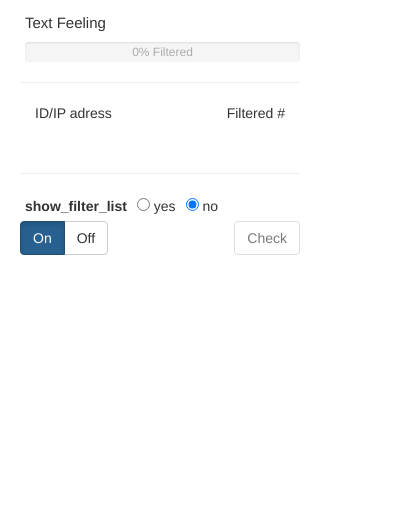
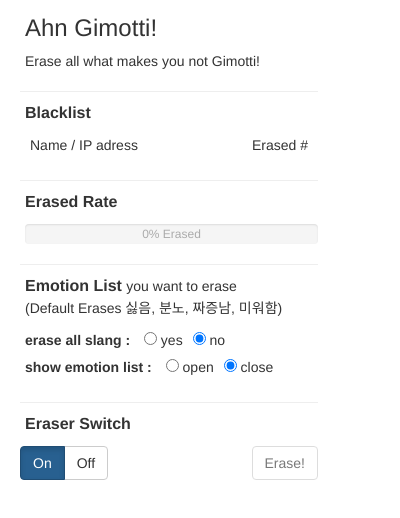
Before and after one commit to thimtkfkd05/409txtfeeling, a browser extension: page chrome_extension/views/popup.html in a window 400 px wide. Drawn offline with Linux system fonts and the light colour scheme.

Commit message:
modified lots of ui

```diff
--- a/chrome_extension/public/css/style.css
+++ b/chrome_extension/public/css/style.css
@@ -3,13 +3,28 @@ body {
     padding: 10px;
     white-space: nowrap;
     overflow: auto;
-    width: 300px;
+    width: 318px;
 }
 
-h1 {
-    font-size: 15px;
+h3 {
     margin-top: 0;
     margin-left: 5px;
+}
+.sub_sub_title {
+    margin-left: 5px;
+}
+
+.sub_title {
+    font-size: 16px;
+    font-weight: bold;
+    padding-left: 5px;
+    padding-bottom: 10px;
+    margin-top: -10px;
+}
+
+.small_sub_title {
+    font-size: 14px;
+    font-weight: normal;
 }
 
 #user {
@@ -32,11 +47,17 @@ h1 {
     display: block;
 }
 
-#blacklist {
-    padding-bottom: 30px;
-}
 #blacklist .blist_row td + td {
     text-align: center;
+}
+#blacklist .blist_table {
+    margin: 0 auto;
+}
+#blacklist .blist_table td {
+    padding: 0 10px;
+}
+#blacklist .blist_table .blist_header td {
+    padding-bottom: 5px;
 }
 
 #emotion_check {
@@ -47,6 +68,10 @@ h1 {
     outline: none;
 }
 
+.default_list {
+    margin-top: -10px;
+    padding: 0 5px 10px;
+}
 #filter_list_div{
     width: 380px;
 }
--- a/chrome_extension/views/popup.html
+++ b/chrome_extension/views/popup.html
@@ -1,37 +1,54 @@
 <!doctype html>
 <html>
     <head>
-    <title>Text Feeling</title>
+        <title>Ahn Gimotti!</title>
         <meta charset="UTF-8">
         <link rel="stylesheet" type="text/css" href="../public/libs/bootstrap/css/bootstrap.min.css">
         <link rel="stylesheet" type="text/css" href="../public/css/style.css">
     </head>
 
     <body>
-    <h1>Text Feeling</h1>
-    <div id="result" class="progress">
-        <div class="progress-bar progress-bar-striped" role="progressbar" data-value="0" aria-valuemin="0" aria-valuemax="100" aria-valuenow="0">
-            <span class="progress-text"> 0% Filtered</span>
-        </div>
-    </div>
+        <h3>Ahn Gimotti!</h3>
+        <div class="sub_sub_title">Erase all what makes you not Gimotti!</div>
+
         <hr>
+
+        <div class="sub_title">Blacklist</div>
         <div id="blacklist">
             <table class="blist_table">
                 <thead>
-                <tr class="blist_header">
-                    <td class="col-xs-9"> ID/IP adress</td>
-                    <td class="col-xs-3"> Filtered #</td>
+                    <tr class="blist_header sub_sub_title">
+                        <td class="col-xs-9"> Name / IP adress</td>
+                        <td class="col-xs-3"> Erased #</td>
                     </tr>
                 </thead>
                 <tbody>
                 </tbody>
             </table>
         </div>
+
         <hr>
+
+        <div class="sub_title">Erased Rate</div>
+        <div id="result" class="progress">
+            <div class="progress-bar progress-bar-striped" role="progressbar" data-value="0" aria-valuemin="0" aria-valuemax="100" aria-valuenow="0">
+                <span class="progress-text"> 0% Erased</span>
+            </div>
+        </div>
+
+        <hr>
+
+        <div class="sub_title">Emotion List <span class="small_sub_title">you want to erase</span></div>
+        <div class="default_list">(Default Erases 싫음, 분노, 짜증남, 미워함)</div>
         <div class="input-group">
-        <span class="filter_title">show_filter_list</span>
-        <label><input type="radio" name="emotion_filter_show" value="y"> yes</input></label>
-        <label><input type="radio" name="emotion_filter_show" value="n" checked> no</input></label>
+            <span class="filter_title">erase all slang : </span>
+            <label><input type="radio" name="slang_filter" value="y"> yes</input></label>
+            <label><input type="radio" name="slang_filter" value="n" checked> no</input></label>
+        </div>
+        <div class="input-group">
+            <span class="filter_title">show emotion list : </span>
+            <label><input type="radio" name="emotion_filter_show" value="y"> open</input></label>
+            <label><input type="radio" name="emotion_filter_show" value="n" checked> close</input></label>
         </div>
         <div id="filter_list_div" style="display:none;">
             <div id="filter_list_line1">
@@ -51,13 +68,12 @@
                     <input type="checkbox" id="checkbox_hate" checked>
                     미워함
                 </label>
+            </div>
+            <div id="filter_list_line2">
                 <label>
                     <input type="checkbox" id="checkbox_chagrin">
                     억울함
                 </label>
-        </div>
-        <div id="filter_list_line2">
-
                 <label>
                     <input type="checkbox" id="checkbox_disappoint">
                     실망
@@ -70,6 +86,8 @@
                     <input type="checkbox" id="checkbox_worrying">
                     불안
                 </label>
+            </div>
+            <div id="filter_list_line3">
                 <label>
                     <input type="checkbox" id="checkbox_boring">
                     지루함
@@ -78,9 +96,16 @@
                     <input type="checkbox" id="checkbox_regret">
                     후회
                 </label>
+                <label>
+                    <input type="checkbox" id="checkbox_yearning">
+                    그리움
+                </label>
+                <label>
+                    <input type="checkbox" id="checkbox_embarrassed">
+                    창피함
+                </label>
             </div>
-        <div id="filter_list_line3">
-
+            <div id="filter_list_line4">
                 <label>
                     <input type="checkbox" id="checkbox_love">
                     사랑
@@ -97,19 +122,11 @@
                     <input type="checkbox" id="checkbox_satisfied">
                     만족
                 </label>
-            <label>
-                <input type="checkbox" id="checkbox_yearning">
-                그리움
-            </label>
             </div>
-        <div id="filter_list_line4">
+            <div id="filter_list_line5">
                 <label>
                     <input type="checkbox" id="checkbox_thankful">
                     고마움
-            </label>
-            <label>
-                <input type="checkbox" id="checkbox_touched">
-                감동
                 </label>
                 <label>
                     <input type="checkbox" id="checkbox_happy">
@@ -124,8 +141,7 @@
                     기쁨
                 </label>
             </div>
-        <div id="filter_list_line5">
-
+            <div id="filter_list_line6">
                 <label>
                     <input type="checkbox" id="checkbox_suffering">
                     괴로움
@@ -142,13 +158,8 @@
                     <input type="checkbox" id="checkbox_misery">
                     안타까움
                 </label>
-            <label>
-                <input type="checkbox" id="checkbox_embarrassed">
-                창피함
-            </label>
             </div>
-        <div id="filter_list_line6">
-
+            <div id="filter_list_line7">
                 <label>
                     <input type="checkbox" id="checkbox_sorrow">
                     슬픔
@@ -156,10 +167,6 @@
                 <label>
                     <input type="checkbox" id="checkbox_sorry">
                     미안함
-            </label>
-            <label>
-                <input type="checkbox" id="checkbox_envious">
-                부러움
                 </label>
                 <label>
                     <input type="checkbox" id="checkbox_shocked">
@@ -170,8 +177,15 @@
                     당황
                 </label>
             </div>
-        <div id="filter_list_line7">
-
+            <div id="filter_list_line8">
+                <label>
+                    <input type="checkbox" id="checkbox_touched">
+                    감동
+                </label>
+                <label>
+                    <input type="checkbox" id="checkbox_envious">
+                    부러움
+                </label>
                 <label>
                     <input type="checkbox" id="checkbox_wish">
                     바람
@@ -180,6 +194,8 @@
                     <input type="checkbox" id="checkbox_confident">
                     자신감
                 </label>
+            </div>
+            <div id="filter_list_line9">
                 <label>
                     <input type="checkbox" id="checkbox_lighthearted">
                     홀가분함
@@ -191,17 +207,19 @@
             </div>
         </div>
 
-    <table id="copy_reply" style="display: none;"></table>
-    <table id="copy_after" style="display: none;"></table>
+        <hr>
 
+        <div class="sub_title">Eraser Switch</div>
         <div id="filter_switch" class="btn-group btn-toggle">
             <button type="button" class="btn btn-primary active" value=true data-toggle="button">On</button>
             <button type="button" class="btn btn-default" value=false data-toggle="button">Off</button>
         </div>
-    <button class="btn btn-default" id="emotion_check" disabled="disabled">Check</button>
+        <button class="btn btn-default" id="emotion_check" disabled="disabled">Erase!</button>
 
+        <table id="copy_reply" style="display: none;"></table>
+        <table id="copy_after" style="display: none;"></table>
+    </body>
     <script src="../public/libs/jquery/jquery.min.js"></script>
     <script src="../public/libs/bootstrap/js/bootstrap.min.js"></script>
     <script src="../public/modules/script.js"></script>
-  </body>
 </html>
```
Also changed, not shown: chrome_extension/public/modules/script.js (+12 -5 lines), chrome_extension/manifest.json. Lines whose indentation alone changed are shown as unchanged.
